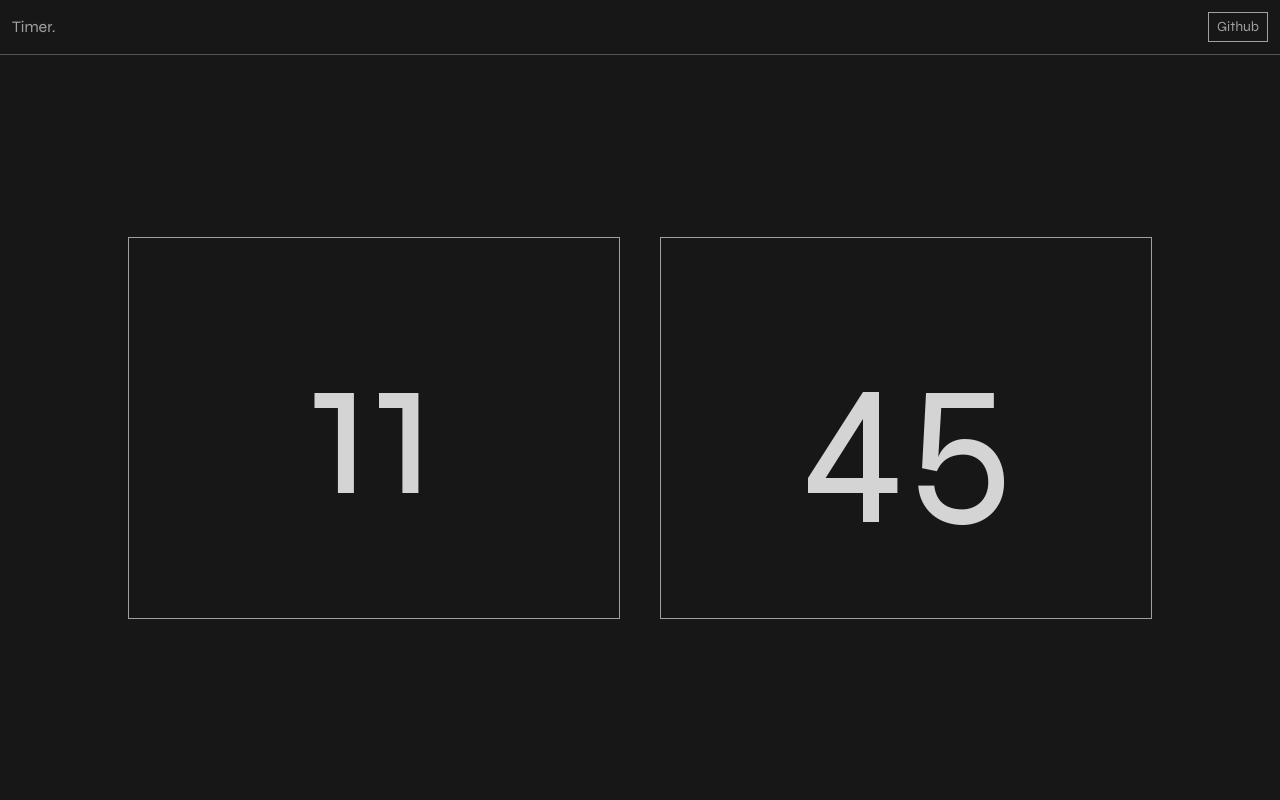
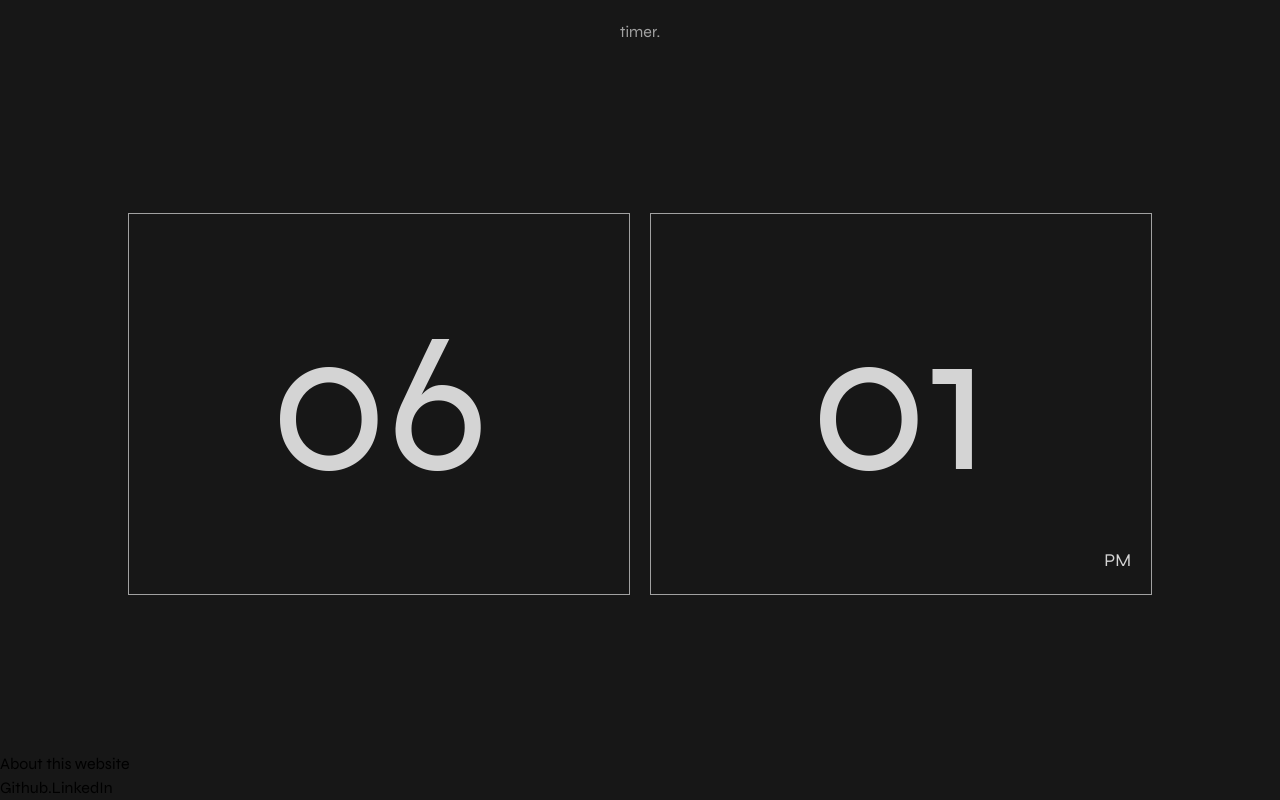
Before and after one commit to limitlez2020/timer-app, a Next.js app: page / in a window 1280 px wide. Built offline with nearby package versions, Linux system fonts and the light colour scheme.

Commit message:
Added a footer. Editted the NavBar. And reformatted the time from 24hr to be displayed as a 12 hr clock

```diff
--- /dev/null
+++ b/app/components/Footer.js
@@ -0,0 +1,15 @@
+import Link from "next/link";
+
+export default function Footer () {
+  return (
+    <div className="flex flex-col w-full">
+      About this website
+      {/* Links */}
+      <div className="flex flex-row">
+        <Link href={""}>Github</Link>
+        .
+        <Link href={""}>LinkedIn</Link>
+      </div>
+    </div>
+  )
+}
--- a/app/components/NavBar.js
+++ b/app/components/NavBar.js
@@ -2,13 +2,8 @@ import Link from "next/link"
 
 export default function NavBar() {
   return (
-    <div className="flex w-full py-3 px-3 border-b border-neutral-600 items-center justify-between gap-20 text-neutral-400">
+    <div className="flex lowercase w-full pt-5 p-3 items-center justify-center text-neutral-400">
       <p>Timer.</p>
-      <Link href={"https://github.com/limitlez2020"} target="_blank">
-        <button className="flex py-1 px-2 border text-sm cursor-pointer">
-          Github
-        </button>
-      </Link>
     </div>
   )
 }
--- a/app/page.js
+++ b/app/page.js
@@ -1,9 +1,45 @@
 "use client"
 
 import Image from "next/image";
+import { useEffect, useState } from "react";
 import NavBar from "./components/NavBar";
+import Footer from "./components/Footer";
 
 export default function Home() {
+  const [hour, setHour] = useState("")
+  const [minute, setMinute] = useState("")
+  const [ampm, setAmpm] = useState("")
+
+
+  /* Get the date every second: */
+  /* NOTE: Date is in 24hr format -- hrs from 0 to 23 */
+  useEffect(() => {
+    const interval = setInterval(() => {
+      const date = new Date()
+
+      /* Turn 24-Hour into 12-Hour format */
+      const hour = date.getHours()
+
+      /* Time: 1pm - 11pm */
+      if (hour > 12) {
+        const twelveHour = String(hour - 12)
+        setHour(twelveHour.padStart(2, "0")) /* Pad nums like 1 with a 0 in the front -- 01 */
+        setAmpm("PM")
+      }
+      /* Time: Midnight (0am) - Noon (12pm) */
+      else if (hour <= 12) {
+        setHour(hour.toString().padStart(2, "0"))
+        {hour < 12 ? setAmpm("AM") : setAmpm("PM")}
+      }
+
+      /* Minute */
+      const minute = String(date.getMinutes())
+      setMinute(minute.padStart(2, "0"))
+    }, 1000)
+  }, [])
+
+
+
   return (
     <div className="flex flex-col w-full h-screen min-h-full bg-neutral-900 justify-center">
       {/* NavBar: */}
@@ -12,17 +48,21 @@ export default function Home() {
       {/* Body: */}
       <div className="flex flex-col w-full h-full bg-neutral-900 justify-center items-center">
         {/* Time: */}
-        <div className="flex justify-between gap-10 w-4/5 text-neutral-300">
+        <div className="flex justify-between gap-5 w-4/5 text-neutral-300">
           {/* Hour: */}
           <div className="flex justify-center items-center w-1/2 py-10 text-[200px] border border-neutral-400">
-            11
+            {hour}
           </div>
           {/* Minute: */}
-          <div className="flex justify-center items-center w-1/2 py-10 text-[200px] border border-neutral-400">
-            45
+          <div className="flex relative justify-center w-1/2 py-10 border border-neutral-400">
+            <p className="text-[200px]">{minute}</p>
+            <p className="absolute bottom-0 right-0 p-5 text-lg">{ampm}</p>
           </div>
         </div>
       </div>
+
+      {/* Footer */}
+      <Footer/>
     </div>
   );
 }
```
